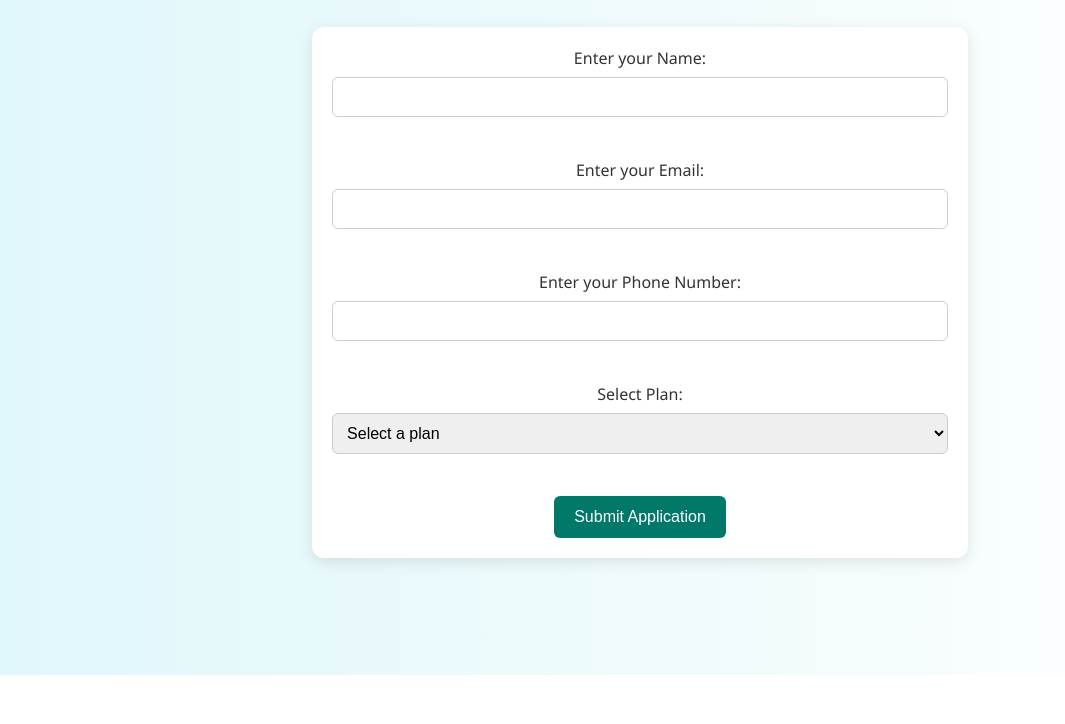
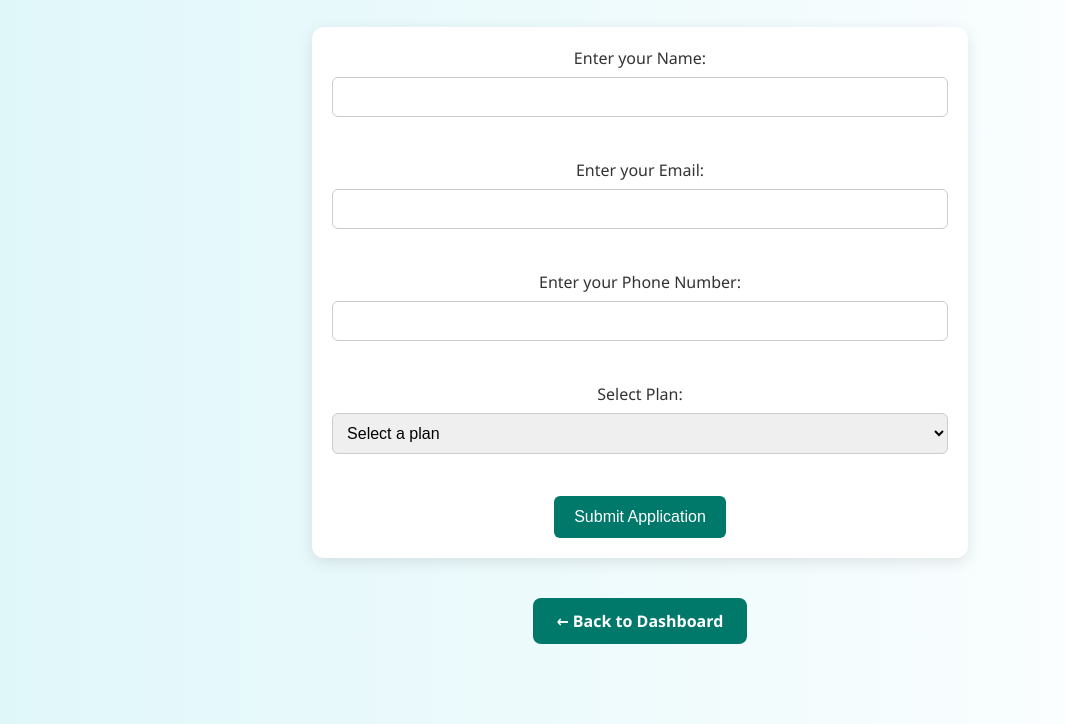
Before and after one commit to Limitless-8/Enomy-Finances-Website, a plain HTML site: page application.html in a window 1280 px wide. Shown: the part 125-849 px from the top of the page, without its empty margins (0-1065 px from the left). Before the commit the page ends 800 px from the top, so only its background shows below. Drawn offline with Linux system fonts and the light colour scheme.

```diff
--- a/application.html
+++ b/application.html
@@ -27,5 +27,10 @@
             </form>
         </div>
     <script src="application_script.js"></script>
+
+    <div style="text-align: center; margin-top: 30px;">
+        <a href="user_dashboard.html" class="logout-button">← Back to Dashboard</a>
+    </div>
+
 </body>
 </html>
```
Also changed, not shown: help.html (+1 -1 lines), performance_simulator.html (+0 -1 lines).
